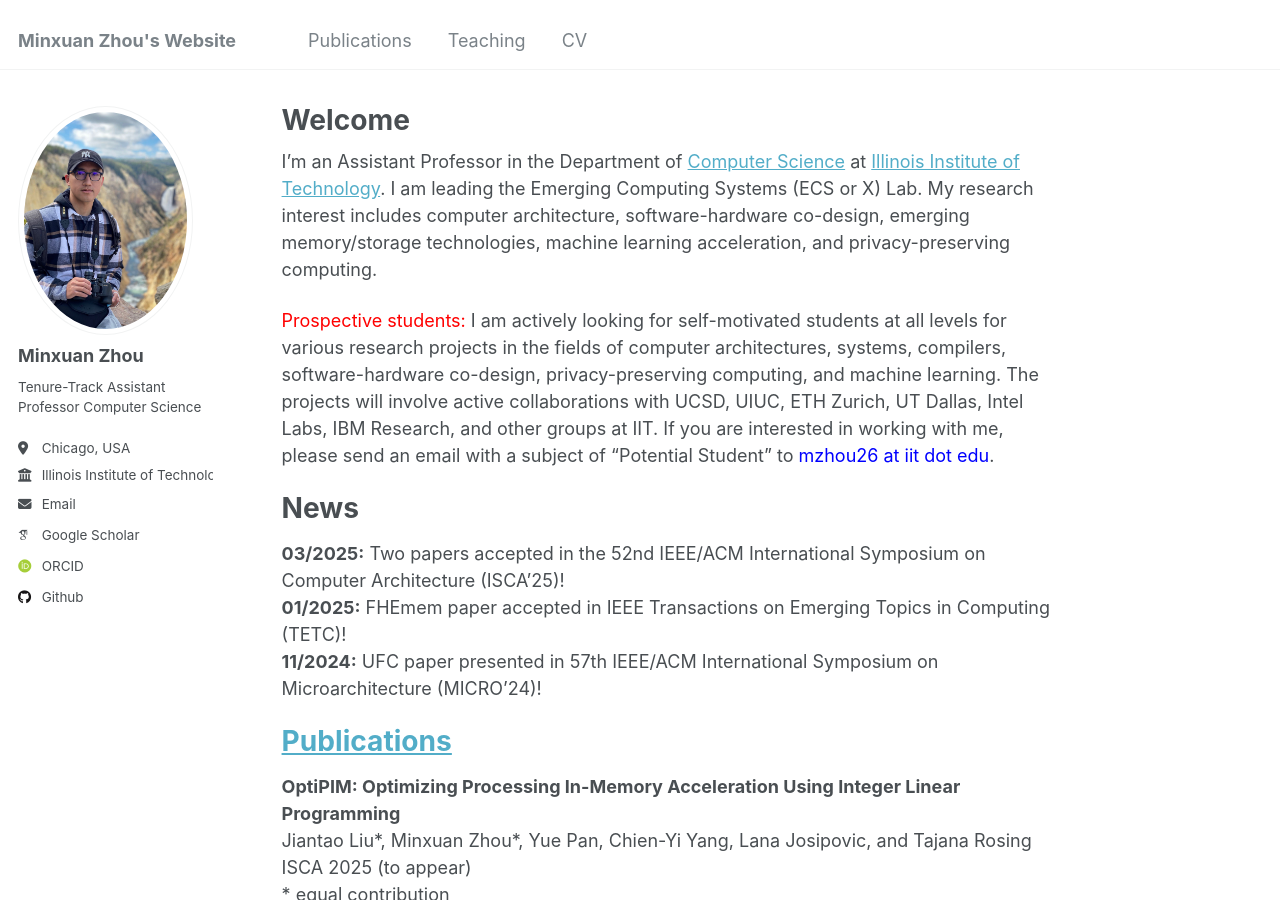
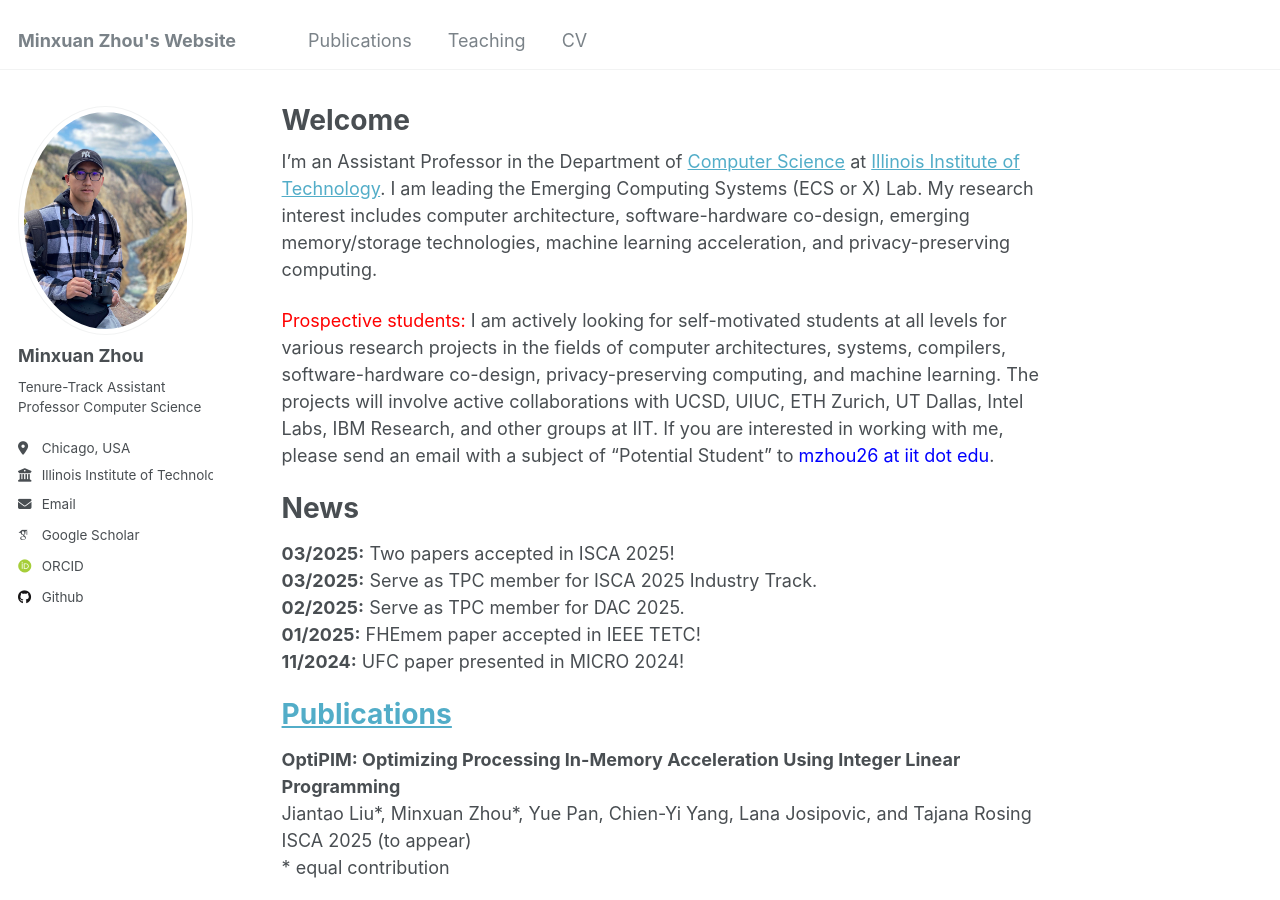
Before and after one commit to zhouminxuan/zhouminxuan.github.io, a Jekyll site: the page built from _pages/about.md, in a window 1280 px wide and 900 px high. Built offline with Jekyll 4.4.1, drawn with Linux system fonts in a browser that asks for light colours; some web fonts are replaced.

Commit message:
minor updates 4/17

```diff
--- a/_pages/about.md
+++ b/_pages/about.md
@@ -13,9 +13,11 @@ I'm an Assistant Professor in the Department of [Computer Science](https://www.i
 
 News
 ======
-**03/2025:** Two papers accepted in the 52nd IEEE/ACM International Symposium on Computer Architecture (ISCA'25)!
-**01/2025:** FHEmem paper accepted in IEEE Transactions on Emerging Topics in Computing (TETC)!
-**11/2024:** UFC paper presented in 57th IEEE/ACM International Symposium on Microarchitecture (MICRO'24)!
+**03/2025:** Two papers accepted in ISCA 2025!
+**03/2025:** Serve as TPC member for ISCA 2025 Industry Track.
+**02/2025:** Serve as TPC member for DAC 2025.
+**01/2025:** FHEmem paper accepted in IEEE TETC!
+**11/2024:** UFC paper presented in MICRO 2024!
 
 <a id="publication">Publications</a>
 ======
```
